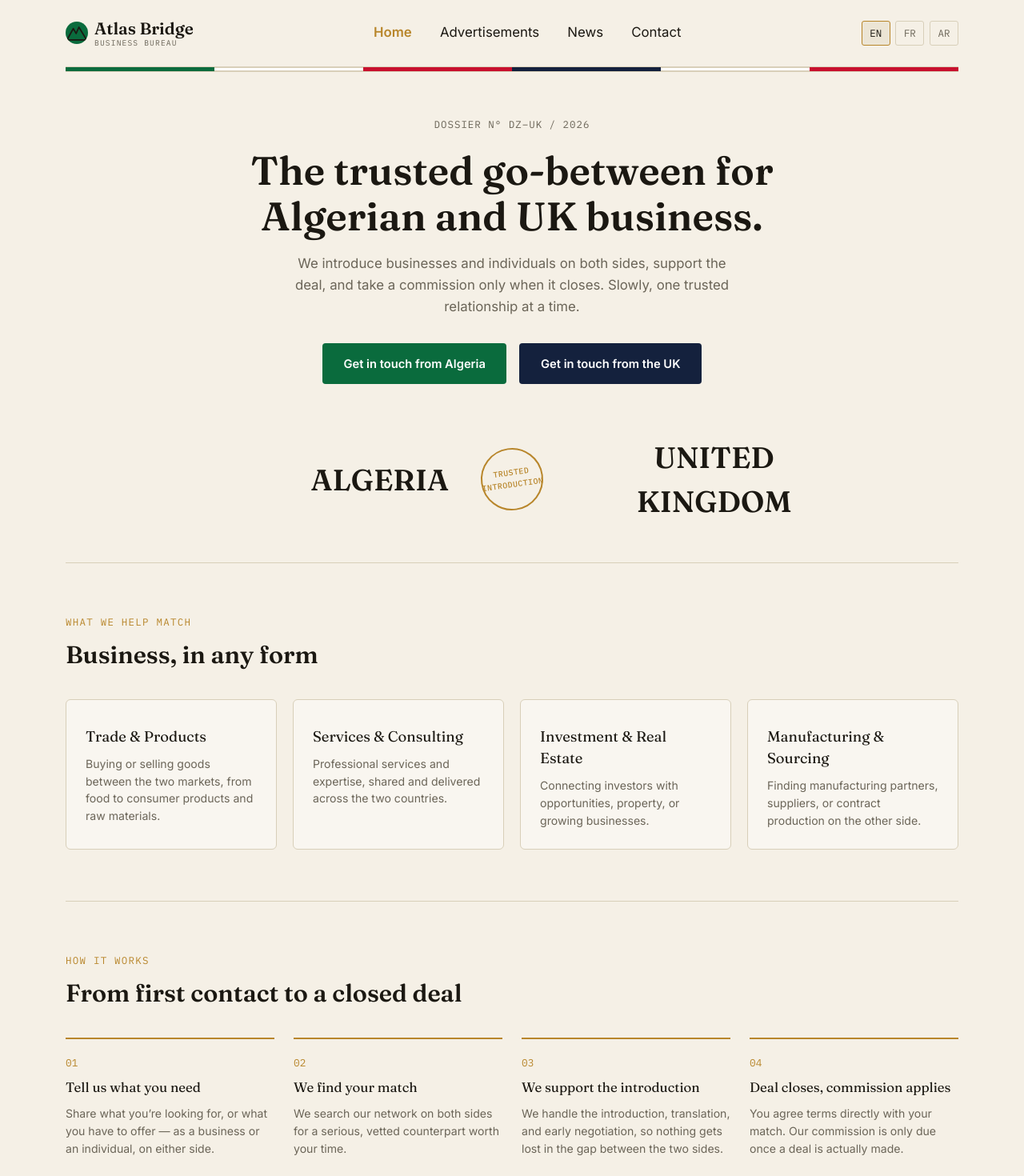
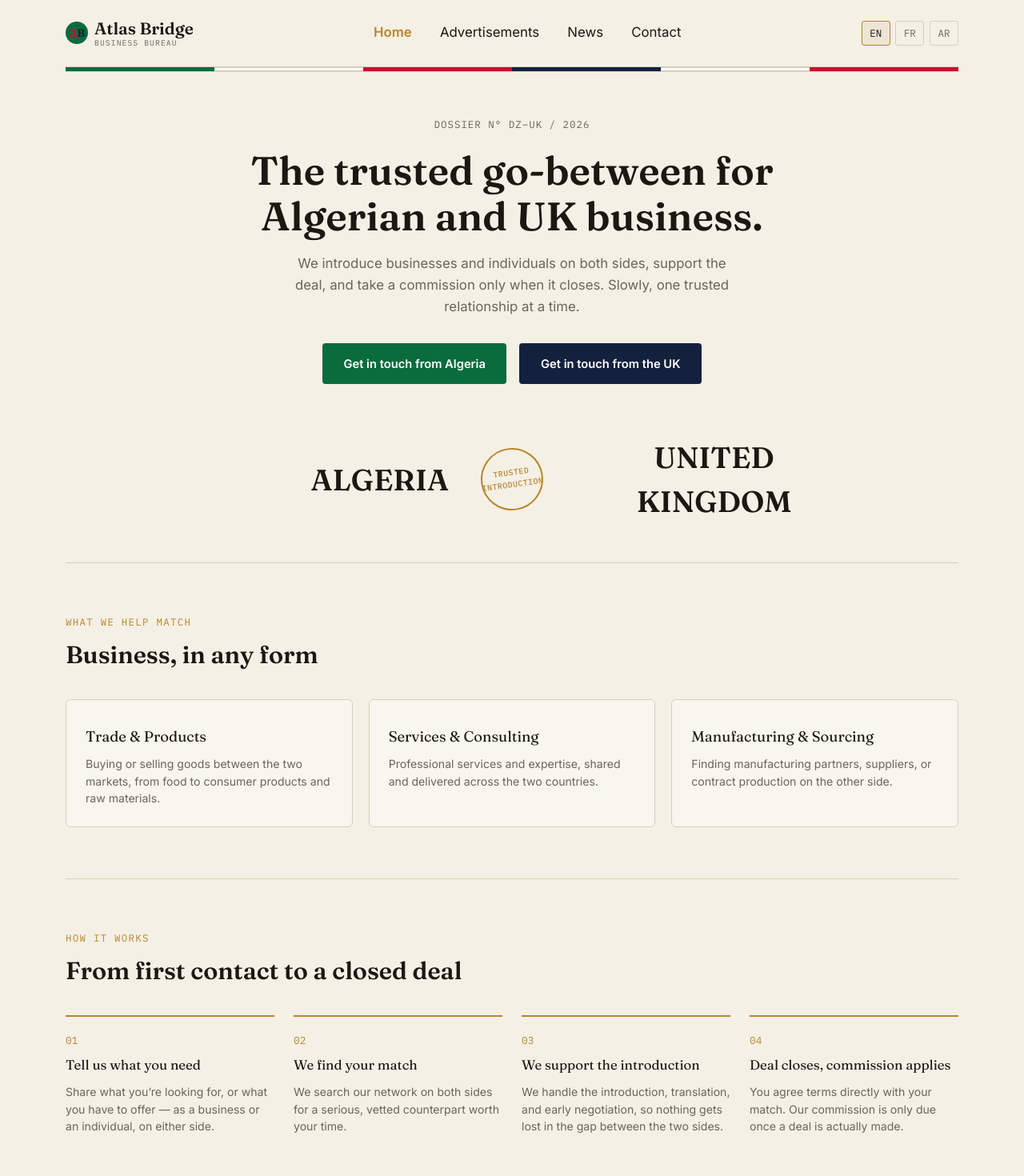
Before and after one commit to younes478/qualityfirst-website, a React (Create React App) app: page / in a window 1280 px wide. Shown: the top 1470 px of the page at 80% size. Built offline with nearby package versions, Linux system fonts and the light colour scheme.

Commit message:
Sync full site: remove Investment & Real Estate sector, AB logo

```diff
--- a/src/App.css
+++ b/src/App.css
@@ -377,7 +377,7 @@ section h2.center { text-align: center; margin: 0 auto 2.5rem; }
 /* Categories */
 .cat-grid {
   display: grid;
-  grid-template-columns: repeat(4, 1fr);
+  grid-template-columns: repeat(3, 1fr);
   gap: 1.25rem;
 }
 
--- a/src/App.js
+++ b/src/App.js
@@ -87,7 +87,6 @@ const translations = {
     sectors: [
       { name: 'Trade & Products', detail: 'Buying or selling goods between the two markets, from food to consumer products and raw materials.' },
       { name: 'Services & Consulting', detail: 'Professional services and expertise, shared and delivered across the two countries.' },
-      { name: 'Investment & Real Estate', detail: 'Connecting investors with opportunities, property, or growing businesses.' },
       { name: 'Manufacturing & Sourcing', detail: 'Finding manufacturing partners, suppliers, or contract production on the other side.' }
     ],
     howEyebrow: 'How it works',
@@ -165,7 +164,6 @@ const translations = {
     sectors: [
       { name: 'Commerce & Produits', detail: 'Achat ou vente de biens entre les deux marchés, de l\u2019alimentaire aux produits de consommation et matières premières.' },
       { name: 'Services & Conseil', detail: 'Services professionnels et expertise, partagés entre les deux pays.' },
-      { name: 'Investissement & Immobilier', detail: 'Mise en relation d\u2019investisseurs avec des opportunités, biens ou entreprises en croissance.' },
       { name: 'Fabrication & Sourcing', detail: 'Recherche de partenaires de fabrication, fournisseurs, ou production sous contrat de l\u2019autre côté.' }
     ],
     howEyebrow: 'Comment ça marche',
@@ -243,7 +241,6 @@ const translations = {
     sectors: [
       { name: 'التجارة والمنتجات', detail: 'شراء أو بيع البضائع بين السوقين، من الأغذية إلى المنتجات الاستهلاكية والمواد الخام.' },
       { name: 'الخدمات والاستشارات', detail: 'خدمات مهنية وخبرات تُقدَّم وتُتبادل بين البلدين.' },
-      { name: 'الاستثمار والعقارات', detail: 'ربط المستثمرين بالفرص أو العقارات أو الشركات النامية.' },
       { name: 'التصنيع والتوريد', detail: 'إيجاد شركاء تصنيع أو موردين أو إنتاج بالتعاقد في الجانب الآخر.' }
     ],
     howEyebrow: 'كيف تعمل',
@@ -364,9 +361,9 @@ function App() {
     <div className={`page-root ${isRtl ? 'rtl' : ''}`} dir={isRtl ? 'rtl' : 'ltr'}>
       <header className="nav">
         <div className="nav-brand" onClick={() => handleNav('home')} role="button" tabIndex={0}>
-          <svg className="brand-mark" viewBox="0 0 32 32" width="22" height="22" aria-hidden="true">
-            <path d="M2 26L11 10L15 17L19 8L30 26Z" fill="none" stroke="currentColor" strokeWidth="2" strokeLinejoin="round" strokeLinecap="round" />
-          </svg>
+          <div className="brand-mark">
+            <span className="brand-mark-a">A</span><span className="brand-mark-b">B</span>
+          </div>
           <div className="brand-text">
             <span className="brand-name">Atlas Bridge</span>
             <span className="brand-tagline">{t.tagline}</span>
```
